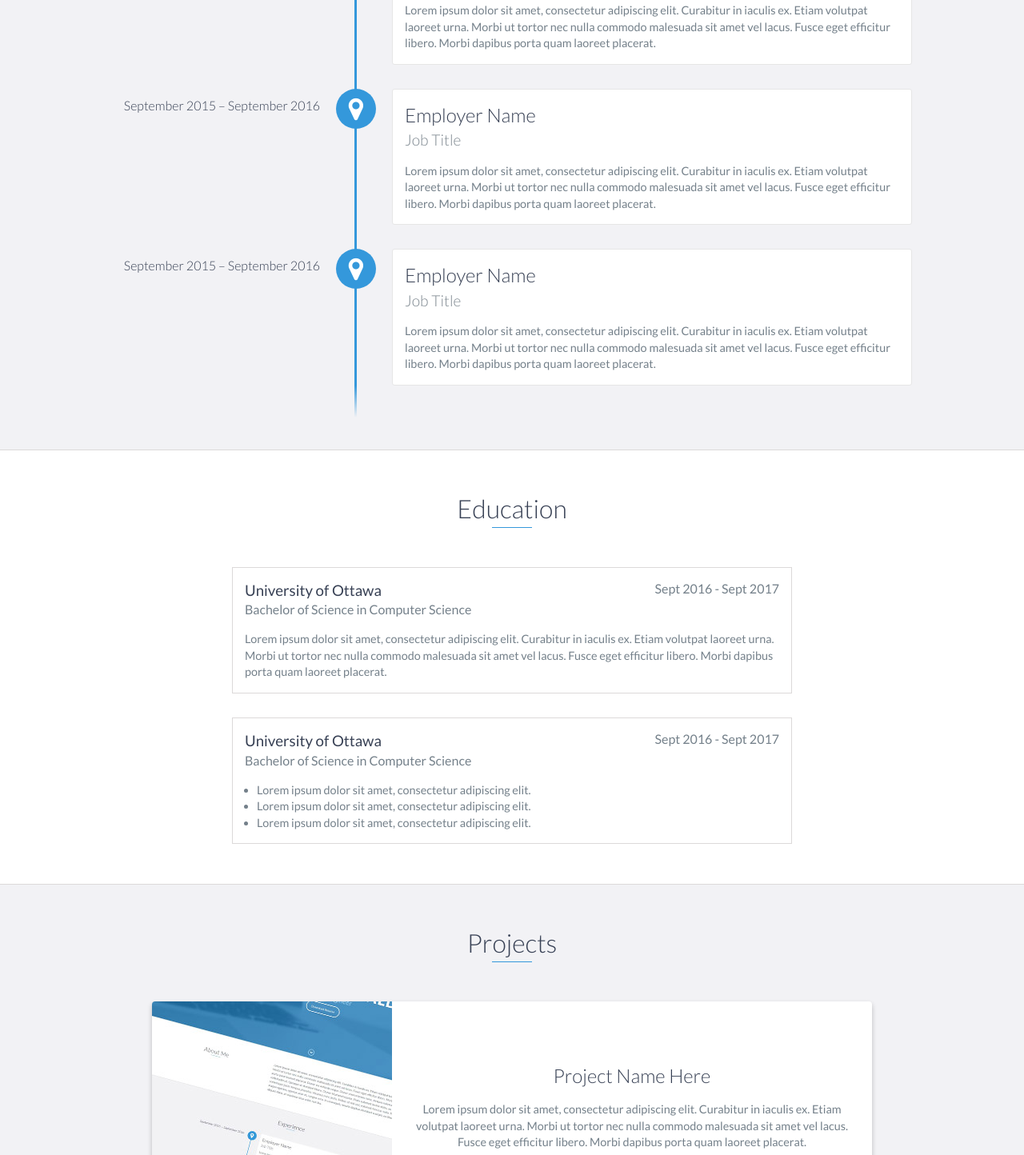
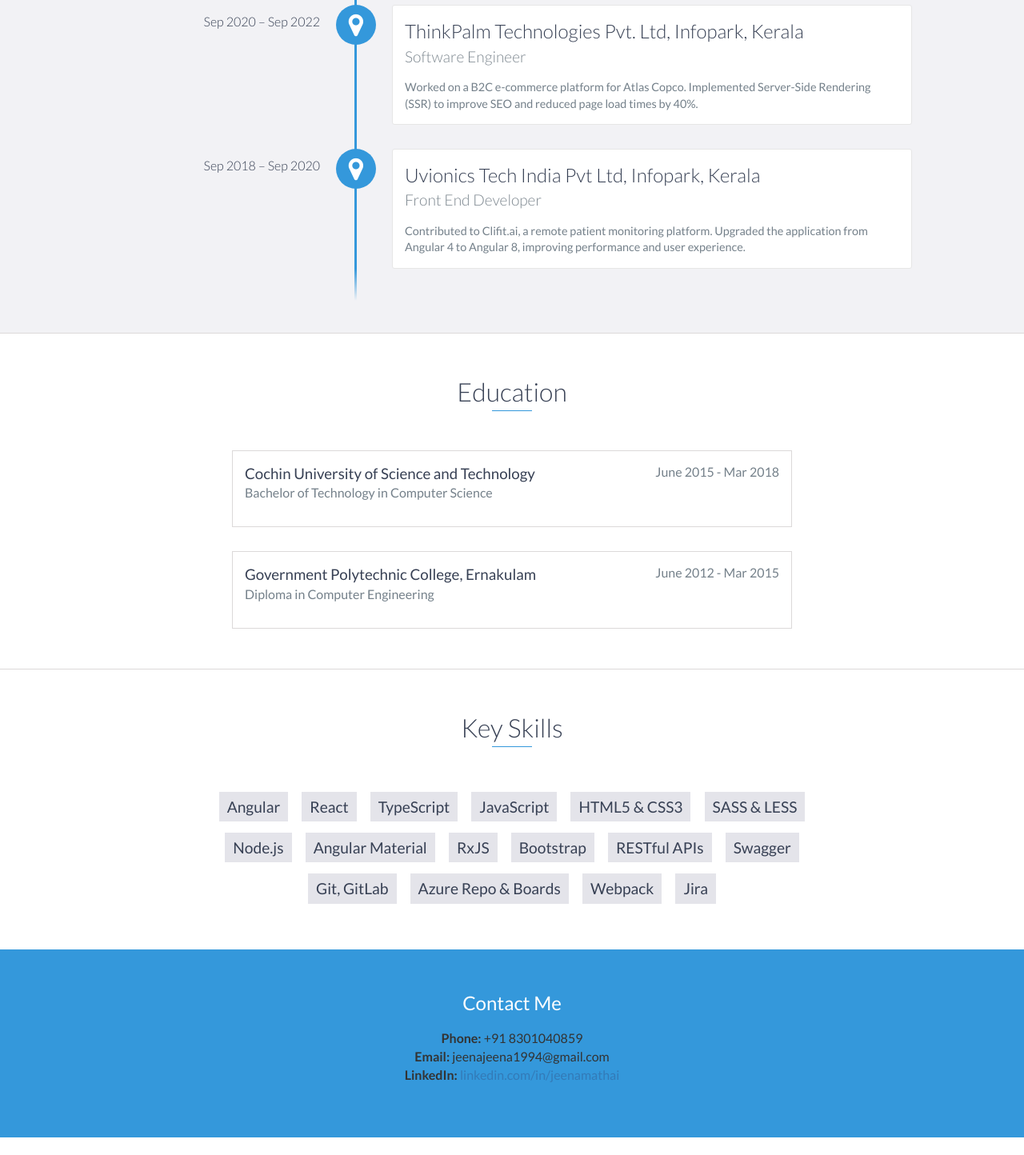
Before and after one commit to jeenajeena/portfolio, a website: page index.html in a window 1280 px wide. Shown: the part 1356-2800 px from the top of the page at 80% size. Drawn offline with nearby package versions, Linux system fonts and the light colour scheme.

Commit message:
Update index.html

```diff
--- a/index.html
+++ b/index.html
@@ -5,9 +5,9 @@
     <meta charset="utf-8">
     <meta http-equiv="X-UA-Compatible" content="IE=edge">
     <meta name="viewport" content="width=device-width, initial-scale=1">
-    <title>My Portfolio</title>
-	<link rel="shortcut icon" href="favicon.ico" type="image/x-icon">
-	<link rel="icon" href="favicon.ico" type="image/x-icon">
+    <title>Jeena Mathai - Portfolio</title>
+    <link rel="shortcut icon" href="favicon.ico" type="image/x-icon">
+    <link rel="icon" href="favicon.ico" type="image/x-icon">
     <link href="https://fonts.googleapis.com/css?family=Lato:300,400,700,900" rel="stylesheet">
     <link rel="stylesheet" href="libs/font-awesome/css/font-awesome.min.css">
     <link href="css/bootstrap.min.css" rel="stylesheet">
@@ -18,52 +18,33 @@
     <div id="mobile-menu-open" class="shadow-large">
         <i class="fa fa-bars" aria-hidden="true"></i>
     </div>
-    <!-- End #mobile-menu-toggle -->
     <header>
         <div id="mobile-menu-close">
             <span>Close</span> <i class="fa fa-times" aria-hidden="true"></i>
         </div>
         <ul id="menu" class="shadow">
-            <li>
-                <a href="#about">About</a>
-            </li>
-            <li>
-                <a href="#experience">Experience</a>
-            </li>
-            <li>
-                <a href="#education">Education</a>
-            </li>
-            <li>
-                <a href="#projects">Projects</a>
-            </li>
-            <li>
-                <a href="#skills">Skills</a>
-            </li>
-            <li>
-                <a href="#contact">Contact</a>
-            </li>
+            <li><a href="#about">About</a></li>
+            <li><a href="#experience">Experience</a></li>
+            <li><a href="#education">Education</a></li>
+            <li><a href="#projects">Projects</a></li>
+            <li><a href="#skills">Skills</a></li>
+            <li><a href="#contact">Contact</a></li>
         </ul>
     </header>
-    <!-- End header -->
 
     <div id="lead">
         <div id="lead-content">
-            <h1>Ryan Fitzgerald</h1>
+            <h1>Jeena Mathai</h1>
             <h2>Software Engineer</h2>
-            <a href="#" class="btn-rounded-white">Download Resume</a>
+            <p>Location: Kerala, India</p>
+            <p>Native: Chittinappilly House, Karukutty P O, Ernakulam, Kerala, India - 683576</p>
+            <a href="#contact" class="btn-rounded-white">Contact Me</a>
         </div>
-        <!-- End #lead-content -->
-
         <div id="lead-overlay"></div>
-
         <div id="lead-down">
-            <span>
-                <i class="fa fa-chevron-down" aria-hidden="true"></i>
-            </span>
+            <span><i class="fa fa-chevron-down" aria-hidden="true"></i></span>
         </div>
-        <!-- End #lead-down -->
     </div>
-    <!-- End #lead -->
 
     <div id="about">
         <div class="container">
@@ -73,204 +54,106 @@
                 </div>
                 <div class="col-md-8">
                     <p>
-                        Lorem ipsum dolor sit amet, consectetur adipiscing elit. Curabitur in iaculis ex. Etiam volutpat laoreet urna. Morbi ut tortor nec nulla commodo malesuada sit amet vel lacus. Fusce eget efficitur libero. Morbi dapibus porta quam laoreet placerat. Donec
-                        eu vehicula neque. Donec viverra lorem nunc, tempus euismod eros sollicitudin ut. Quisque et tincidunt libero. Donec id pharetra justo. Proin euismod lacinia dolor, eu scelerisque justo tempus pharetra. Vivamus nunc justo, finibus
-                        ut nisl sed, euismod rhoncus nulla. Proin sed magna egestas, egestas ante et, congue eros. In consequat, mauris dapibus tincidunt suscipit, ex libero aliquet diam, at maximus risus enim non leo.
+                        Experienced Software developer with 6 years of expertise in building responsive web applications using Angular. Adept at adapting to new technologies, collaborating with high-performing teams, and delivering comprehensive solutions.
                     </p>
                 </div>
             </div>
         </div>
     </div>
-    <!-- End #about -->
 
     <div id="experience" class="background-alt">
-        <h2 class="heading">Experience</h2>
+        <h2 class="heading">Professional Experience</h2>
         <div id="experience-timeline">
-            <div data-date="September 2015 – September 2016">
-                <h3>Employer Name</h3>
-                <h4>Job Title</h4>
+            <div data-date="Oct 2022 – Present">
+                <h3>QUEST GLOBAL, Technopark, Kerala</h3>
+                <h4>Senior Software Engineer</h4>
                 <p>
-                    Lorem ipsum dolor sit amet, consectetur adipiscing elit. Curabitur in iaculis ex. Etiam volutpat laoreet urna. Morbi ut tortor nec nulla commodo malesuada sit amet vel lacus. Fusce eget efficitur libero. Morbi dapibus porta quam laoreet placerat.
+                    Consultant for GE Healthcare, enhancing healthcare applications. Utilized Webpack for bundling, Angular Material for UI, and conducted Agile sprints with high unit test coverage.
                 </p>
             </div>
 
-            <div data-date="September 2015 – September 2016">
-                <h3>Employer Name</h3>
-                <h4>Job Title</h4>
+            <div data-date="Sep 2020 – Sep 2022">
+                <h3>ThinkPalm Technologies Pvt. Ltd, Infopark, Kerala</h3>
+                <h4>Software Engineer</h4>
                 <p>
-                    Lorem ipsum dolor sit amet, consectetur adipiscing elit. Curabitur in iaculis ex. Etiam volutpat laoreet urna. Morbi ut tortor nec nulla commodo malesuada sit amet vel lacus. Fusce eget efficitur libero. Morbi dapibus porta quam laoreet placerat.
+                    Worked on a B2C e-commerce platform for Atlas Copco. Implemented Server-Side Rendering (SSR) to improve SEO and reduced page load times by 40%.
                 </p>
             </div>
 
-            <div data-date="September 2015 – September 2016">
-                <h3>Employer Name</h3>
-                <h4>Job Title</h4>
+            <div data-date="Sep 2018 – Sep 2020">
+                <h3>Uvionics Tech India Pvt Ltd, Infopark, Kerala</h3>
+                <h4>Front End Developer</h4>
                 <p>
-                    Lorem ipsum dolor sit amet, consectetur adipiscing elit. Curabitur in iaculis ex. Etiam volutpat laoreet urna. Morbi ut tortor nec nulla commodo malesuada sit amet vel lacus. Fusce eget efficitur libero. Morbi dapibus porta quam laoreet placerat.
+                    Contributed to Clifit.ai, a remote patient monitoring platform. Upgraded the application from Angular 4 to Angular 8, improving performance and user experience.
                 </p>
             </div>
         </div>
     </div>
-    <!-- End #experience -->
 
     <div id="education">
         <h2 class="heading">Education</h2>
         <div class="education-block">
-            <h3>University of Ottawa</h3>
-            <span class="education-date">Sept 2016 - Sept 2017</span>
-            <h4>Bachelor of Science in Computer Science</h4>
-            <p>
-                Lorem ipsum dolor sit amet, consectetur adipiscing elit. Curabitur in iaculis ex. Etiam volutpat laoreet urna. Morbi ut tortor nec nulla commodo malesuada sit amet vel lacus. Fusce eget efficitur libero. Morbi dapibus porta quam laoreet placerat.
-            </p>
+            <h3>Cochin University of Science and Technology</h3>
+            <span class="education-date">June 2015 - Mar 2018</span>
+            <h4>Bachelor of Technology in Computer Science</h4>
         </div>
-        <!-- End .education-block -->
 
         <div class="education-block">
-            <h3>University of Ottawa</h3>
-            <span class="education-date">Sept 2016 - Sept 2017</span>
-            <h4>Bachelor of Science in Computer Science</h4>
-            <ul>
-                <li>
-                    Lorem ipsum dolor sit amet, consectetur adipiscing elit.
-                </li>
-                <li>
-                    Lorem ipsum dolor sit amet, consectetur adipiscing elit.
-                </li>
-                <li>
-                    Lorem ipsum dolor sit amet, consectetur adipiscing elit.
-                </li>
-            </ul>
-        </div>
-        <!-- End .education-block -->
-    </div>
-    <!-- End #education -->
-
-    <div id="projects" class="background-alt">
-        <h2 class="heading">Projects</h2>
-        <div class="container">
-            <div class="row">
-                <div class="project shadow-large">
-                    <div class="project-image">
-                        <img src="images/project.jpg" />
-                    </div>
-                    <!-- End .project-image -->
-                    <div class="project-info">
-                        <h3>Project Name Here</h3>
-                        <p>
-                            Lorem ipsum dolor sit amet, consectetur adipiscing elit. Curabitur in iaculis ex. Etiam volutpat laoreet urna. Morbi ut tortor nec nulla commodo malesuada sit amet vel lacus. Fusce eget efficitur libero. Morbi dapibus porta quam laoreet placerat.
-                        </p>
-                        <a href="#">View Project</a>
-                    </div>
-                    <!-- End .project-info -->
-                </div>
-                <!-- End .project -->
-
-                <div class="project shadow-large">
-                    <div class="project-image">
-                        <img src="images/project.jpg" />
-                    </div>
-                    <!-- End .project-image -->
-                    <div class="project-info">
-                        <h3>Project Name Here</h3>
-                        <p>
-                            Lorem ipsum dolor sit amet, consectetur adipiscing elit. Curabitur in iaculis ex. Etiam volutpat laoreet urna. Morbi ut tortor nec nulla commodo malesuada sit amet vel lacus. Fusce eget efficitur libero. Morbi dapibus porta quam laoreet placerat.
-                        </p>
-                        <a href="#">View Project</a>
-                    </div>
-                    <!-- End .project-info -->
-                </div>
-                <!-- End .project -->
-            </div>
+            <h3>Government Polytechnic College, Ernakulam</h3>
+            <span class="education-date">June 2012 - Mar 2015</span>
+            <h4>Diploma in Computer Engineering</h4>
         </div>
     </div>
-    <!-- End #projects -->
 
     <div id="skills">
-        <h2 class="heading">Skills</h2>
+        <h2 class="heading">Key Skills</h2>
         <ul>
+            <li>Angular</li>
+            <li>React</li>
+            <li>TypeScript</li>
             <li>JavaScript</li>
-            <li>Python</li>
-            <li>Ruby</li>
-            <li>Go</li>
+            <li>HTML5 & CSS3</li>
+            <li>SASS & LESS</li>
             <li>Node.js</li>
-            <li>AngularJs</li>
-            <li>React</li>
-            <li>Elixir</li>
-            <li>Java</li>
-            <li>C</li>
-            <li>C#</li>
-            <li>C++</li>
-            <li>Ruby on Rails</li>
-            <li>JavaScript</li>
-            <li>Python</li>
-            <li>Ruby</li>
-            <li>Go</li>
-            <li>Node.js</li>
-            <li>AngularJs</li>
-            <li>React</li>
-            <li>Elixir</li>
-            <li>Java</li>
-            <li>C</li>
-            <li>C#</li>
-            <li>C++</li>
-            <li>Ruby on Rails</li>
+            <li>Angular Material</li>
+            <li>RxJS</li>
+            <li>Bootstrap</li>
+            <li>RESTful APIs</li>
+            <li>Swagger</li>
+            <li>Git, GitLab</li>
+            <li>Azure Repo & Boards</li>
+            <li>Webpack</li>
+            <li>Jira</li>
         </ul>
     </div>
-    <!-- End #skills -->
 
     <div id="contact">
-        <h2>Get in Touch</h2>
-        <div id="contact-form">
-            <form method="POST" action="https://formspree.io/email@email.com">
-                <input type="hidden" name="_subject" value="Contact request from personal website" />
-                <input type="email" name="_replyto" placeholder="Your email" required>
-                <textarea name="message" placeholder="Your message" required></textarea>
-                <button type="submit">Send</button>
-            </form>
-        </div>
-        <!-- End #contact-form -->
+        <h2>Contact Me</h2>
+        <p>
+            <strong>Phone:</strong> +91 8301040859<br>
+            <strong>Email:</strong> jeenajeena1994@gmail.com<br>
+            <strong>LinkedIn:</strong> <a href="https://linkedin.com/in/jeenamathai/" target="_blank">linkedin.com/in/jeenamathai</a>
+        </p>
     </div>
-    <!-- End #contact -->
 
     <footer>
         <div class="container">
             <div class="row">
                 <div class="col-sm-5 copyright">
-                    <p>
-                        Copyright &copy; <span id="current-year">2022</span> YOUR NAME
-                    </p>
+                    <p>Copyright &copy; 2024 Jeena Mathai</p>
                 </div>
                 <div class="col-sm-2 top">
-                    <span id="to-top">
-                        <i class="fa fa-chevron-up" aria-hidden="true"></i>
-                    </span>
+                    <span id="to-top"><i class="fa fa-chevron-up" aria-hidden="true"></i></span>
                 </div>
                 <div class="col-sm-5 social">
                     <ul>
-                        <li>
-                            <a href="https://github.com/" target="_blank"><i class="fa fa-github" aria-hidden="true"></i></a>
-                        </li>
-                        <li>
-                            <a href="https://stackoverflow.com/" target="_blank"><i class="fa fa-stack-overflow" aria-hidden="true"></i></a>
-                        </li>
-                        <li>
-                            <a href="https://linkedin.com/" target="_blank"><i class="fa fa-linkedin" aria-hidden="true"></i></a>
-                        </li>
-                        <li>
-                            <a href="https://www.facebook.com/" target="_blank"><i class="fa fa-facebook" aria-hidden="true"></i></a>
-                        </li>
-                        <li>
-                            <a href="https://twitter.com/" target="_blank"><i class="fa fa-twitter" aria-hidden="true"></i></a>
-                        </li>
-                        <li>
-                            <a href="https://plus.google.com/" target="_blank"><i class="fa fa-google-plus" aria-hidden="true"></i></a>
-                        </li>
+                        <li><a href="https://github.com/" target="_blank"><i class="fa fa-github" aria-hidden="true"></i></a></li>
+                        <li><a href="https://linkedin.com/in/jeenamathai/" target="_blank"><i class="fa fa-linkedin" aria-hidden="true"></i></a></li>
                     </ul>
                 </div>
             </div>
         </div>
     </footer>
-    <!-- End footer -->
 
     <script src="https://ajax.googleapis.com/ajax/libs/jquery/1.12.4/jquery.min.js"></script>
     <script src="js/scripts.min.js"></script>
```
